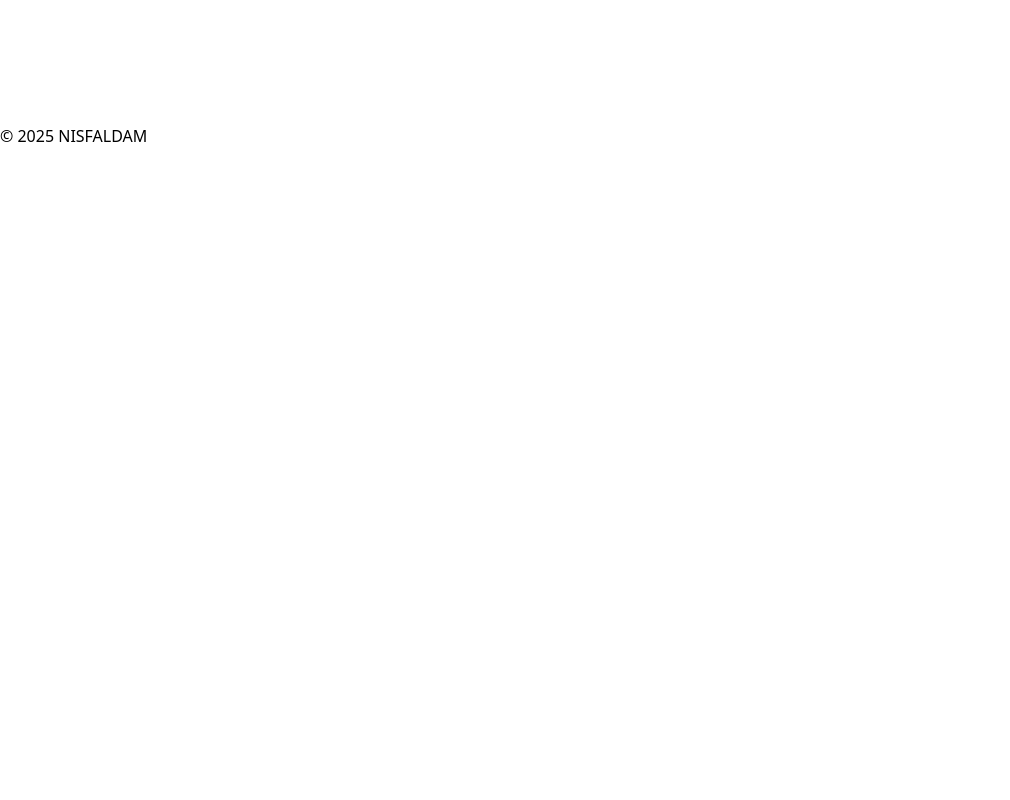
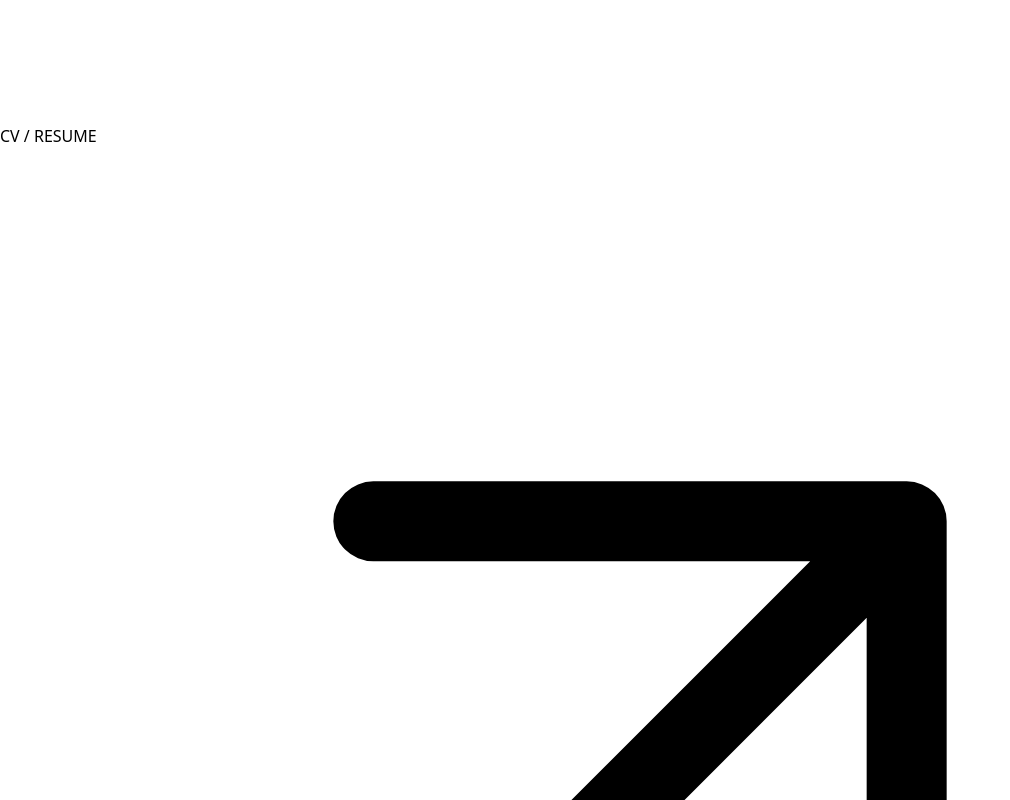
Before and after one commit to adamalabed/adam-portfolio, a React (Vite) app: page / in a window 1280 px wide. Shown: the part 1740-2540 px from the top of the page, without its empty margins (0-1010 px from the left). Before the commit the page ends 1888 px from the top, so only its background shows below. Built offline with nearby package versions, Linux system fonts and the light colour scheme.

Commit message:
Updated site content and text edits

```diff
--- a/src/App.jsx
+++ b/src/App.jsx
@@ -271,7 +271,7 @@ export default function Portfolio() {
           <section id="cases" className="mb-32 min-h-[60vh]">
             <div className="flex flex-col md:flex-row justify-between items-start md:items-end mb-12 border-b border-black pb-4">
               <h2 className="text-2xl md:text-4xl font-normal uppercase">Кейсы</h2>
-              <span className="text-sm md:text-base opacity-50 mt-2 md:mt-0 max-w-md text-right">Выберите кейс из списка ниже, чтобы узнать детали</span>
+              <span className="text-sm md:text-base opacity-50 mt-2 md:mt-0 max-w-md text-left md:text-right">Выберите кейс из списка ниже, чтобы узнать детали</span>
             </div>
 
             <div className="flex flex-col">
@@ -345,13 +345,27 @@ export default function Portfolio() {
       {/* Footer */}
       <footer className="px-6 md:px-10 pb-10 mt-auto">
         <hr className="border-black border-t mb-10 opacity-100" />
-        <div className="flex flex-col md:flex-row justify-between items-start md:items-center gap-6">
+        <div className="flex flex-col md:flex-row justify-between items-start md:items-end gap-6">
+          <div className="flex flex-col gap-2">
             <a href="mailto:adamalabedd@gmail.com" className="text-2xl md:text-4xl font-normal hover:opacity-50 transition-opacity flex items-center gap-2 group">
               ADAMALABEDD@GMAIL.COM
               <svg className="w-6 h-6 md:w-8 md:h-8 transform group-hover:-translate-y-1 group-hover:translate-x-1 transition-transform" fill="none" stroke="currentColor" viewBox="0 0 24 24">
                 <path strokeLinecap="round" strokeLinejoin="round" strokeWidth="1.5" d="M7 17L17 7M17 7H7M17 7V17"></path>
               </svg>
             </a>
+
+            <a
+              href="https://drive.google.com/file/d/1OaWmAl9fyHkYLpL_N-9Ov5r1z2YW2OA4/view?usp=sharing"
+              target="_blank"
+              rel="noopener noreferrer"
+              className="text-lg md:text-xl font-light hover:opacity-50 transition-opacity flex items-center gap-2 group w-max"
+            >
+              CV / RESUME
+              <svg className="w-4 h-4 md:w-5 md:h-5 transform group-hover:-translate-y-1 group-hover:translate-x-1 transition-transform" fill="none" stroke="currentColor" viewBox="0 0 24 24">
+                <path strokeLinecap="round" strokeLinejoin="round" strokeWidth="1.5" d="M7 17L17 7M17 7H7M17 7V17"></path>
+              </svg>
+            </a>
+          </div>
 
           <div className="text-xs opacity-40 uppercase tracking-widest">
             © 2025 NISFALDAM
```
Lines whose indentation alone changed are shown as unchanged.
